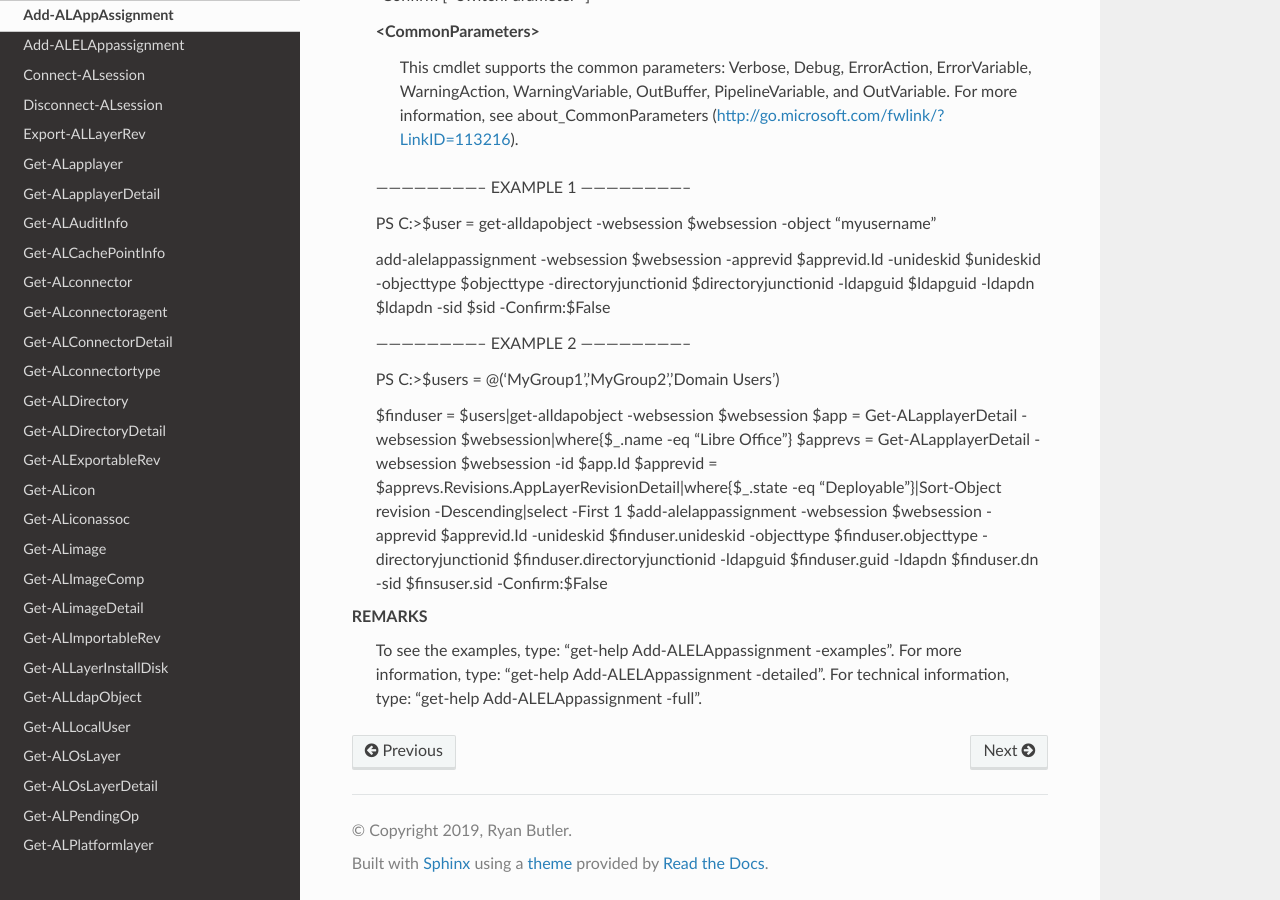
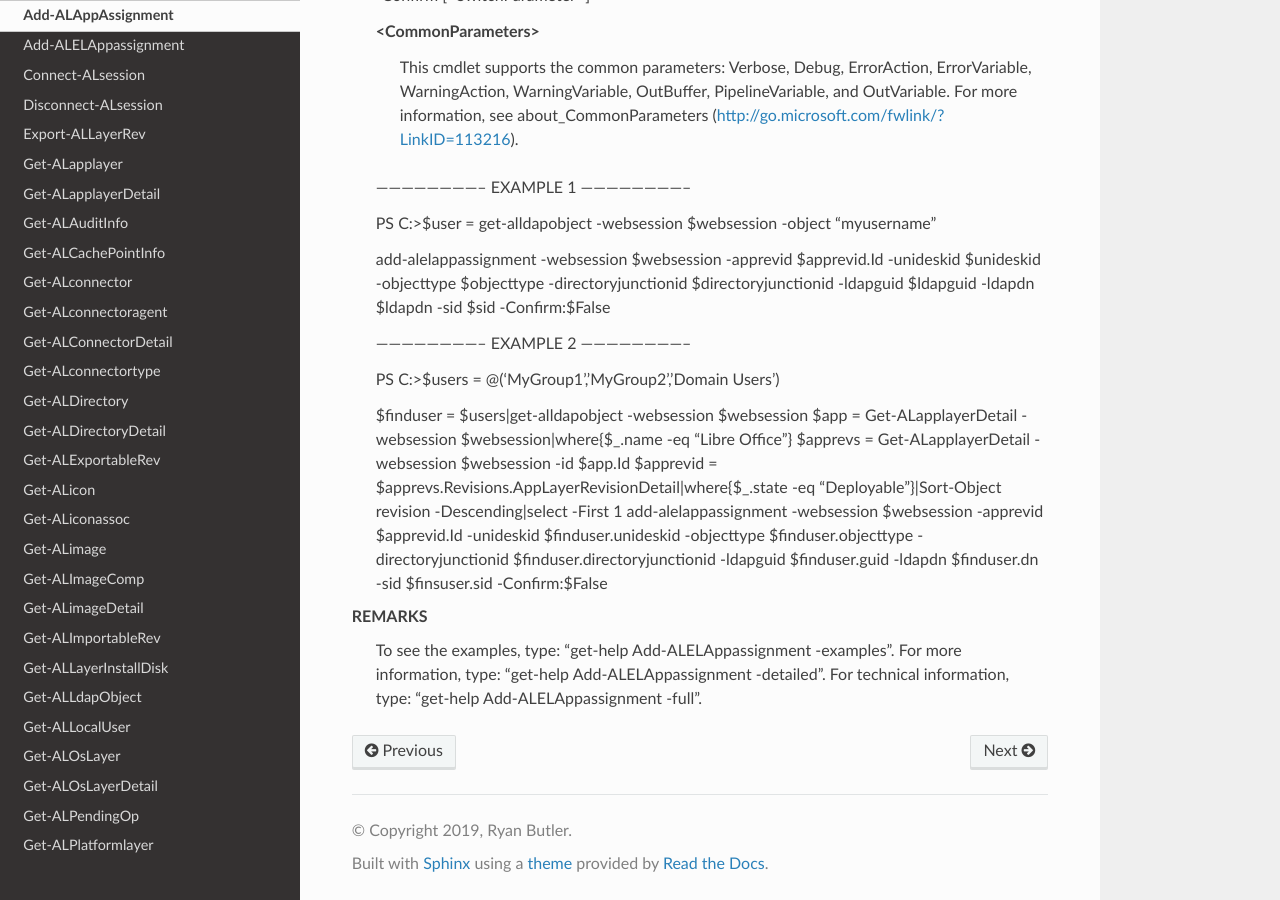
Before and after one commit to ryancbutler/UnideskSDK, a Sphinx documentation site: the page built from docs/cmd/cmd_add.rst, in a window 1280 px wide and 900 px high, scrolled down 2259 px. Built offline with Sphinx 7.4.7 and the Read the Docs theme 2.0.0, drawn with Linux system fonts in a browser that asks for light colours.

Commit message:
PSGallery Version Update to 0.3.20

```diff
--- a/docs/cmd/cmd_add.rst
+++ b/docs/cmd/cmd_add.rst
@@ -127,7 +127,7 @@ PARAMETERS
     $app = Get-ALapplayerDetail -websession $websession|where{$_.name -eq "Libre Office"}
     $apprevs = Get-ALapplayerDetail -websession $websession -id $app.Id
     $apprevid = $apprevs.Revisions.AppLayerRevisionDetail|where{$_.state -eq "Deployable"}|Sort-Object revision -Descending|select -First 1
-    $add-alelappassignment -websession $websession -apprevid $apprevid.Id -unideskid $finduser.unideskid -objecttype $finduser.objecttype -directoryjunctionid $finduser.directoryjunctionid -ldapguid $finduser.guid -ldapdn
+    add-alelappassignment -websession $websession -apprevid $apprevid.Id -unideskid $finduser.unideskid -objecttype $finduser.objecttype -directoryjunctionid $finduser.directoryjunctionid -ldapguid $finduser.guid -ldapdn
     $finduser.dn -sid $finsuser.sid -Confirm:$False
 
 
```
Also changed, not shown: 1 other file.
